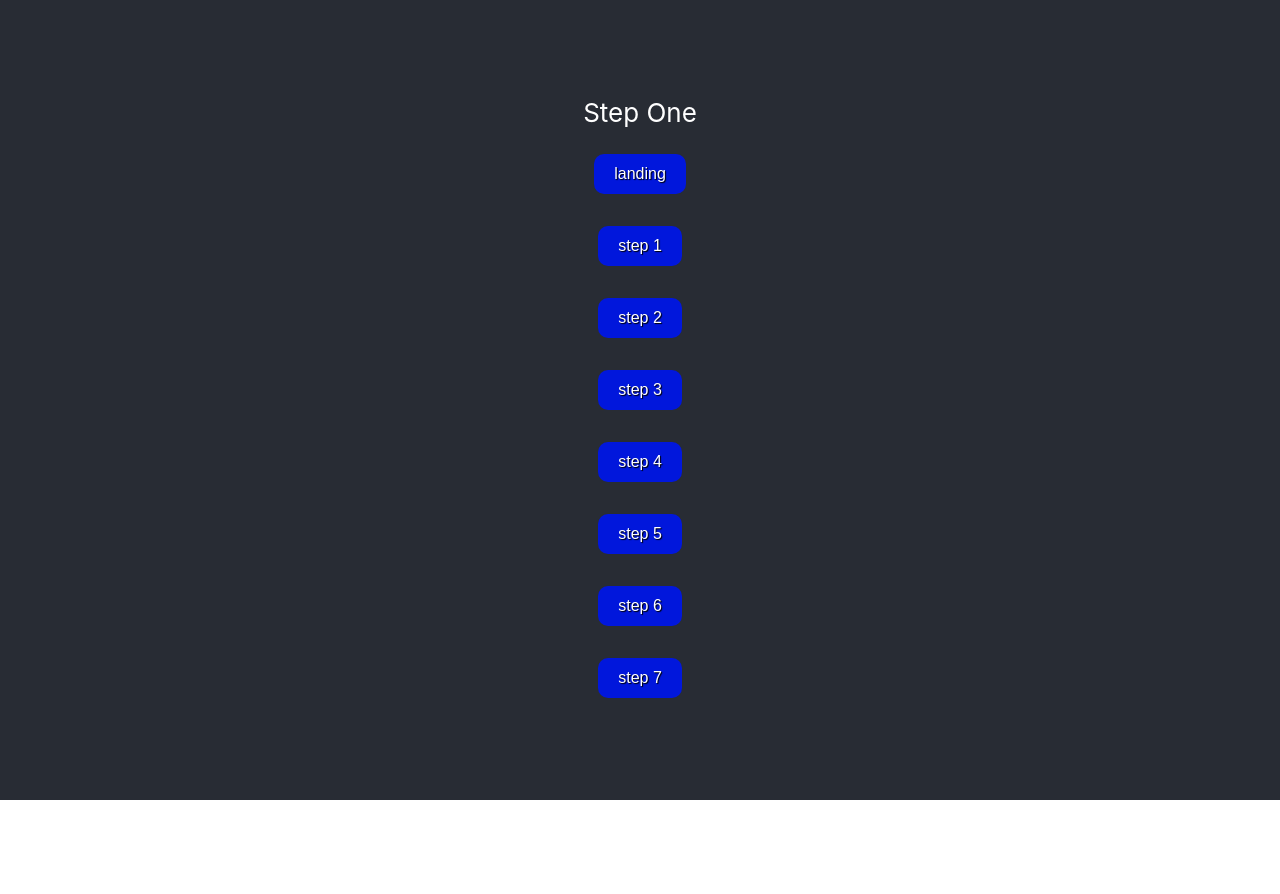
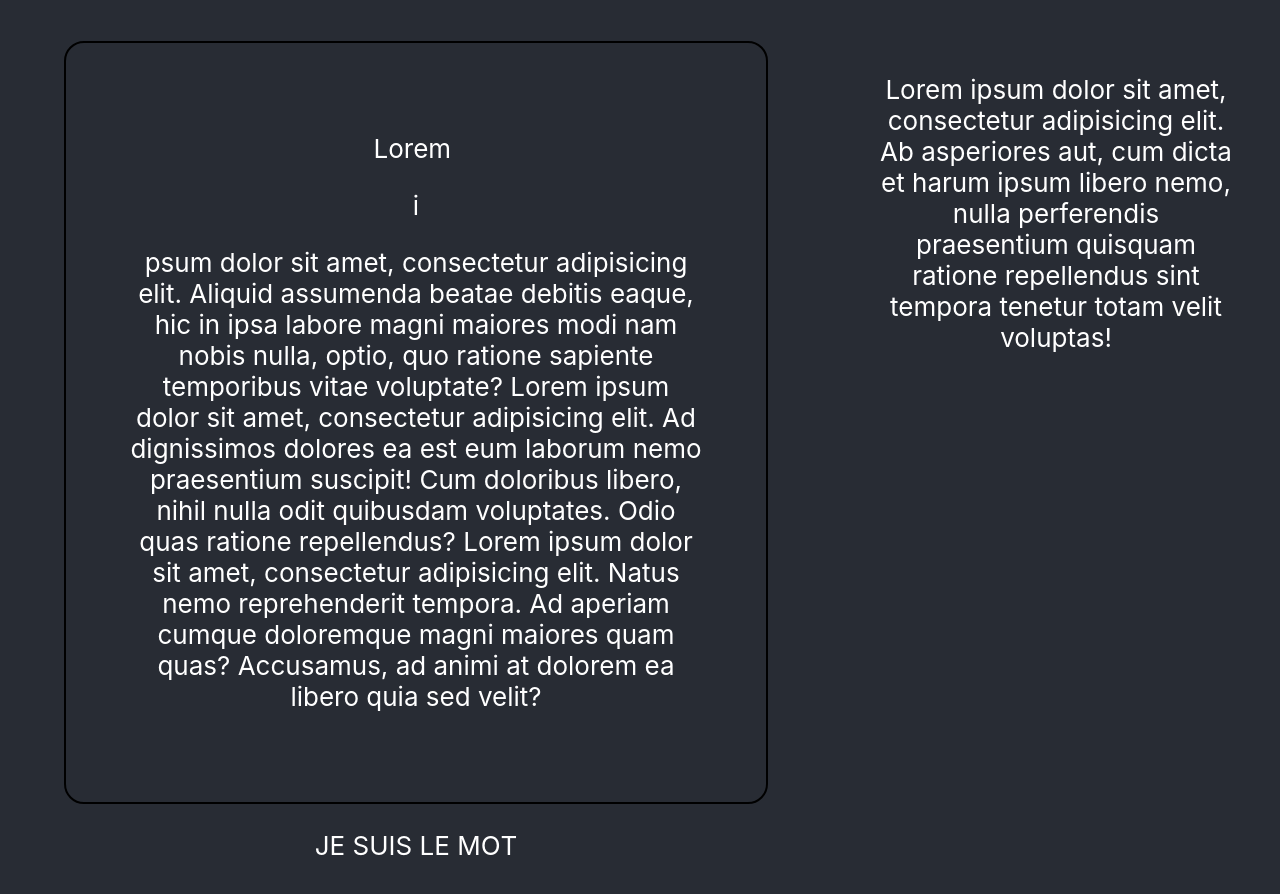
Before and after one commit to ecandotti/webscape-game, a React (Create React App) app: page / in a window 1280 px wide. Both pictures are taken after a click on the button "continuer". Shown: the top 894 px of the page. Before the commit the page ends 800 px from the top, so only its background shows below. Built offline with nearby package versions, Linux system fonts and the light colour scheme.

Commit message:
step one

```diff
--- a/src/App.js
+++ b/src/App.js
@@ -26,7 +26,6 @@ export default class App extends React.Component{
 
   render() {
     const { viewId } = this.state;
-
     switch (viewId) {
       case 0:
         return (
--- a/src/Views/StepOne.js
+++ b/src/Views/StepOne.js
@@ -1,5 +1,6 @@
 import React from "react"
 import '../styles/App.css';
+import '../styles/StepOne.css';
 
 export default class StepOne extends React.Component{
     constructor(props) {
@@ -14,16 +15,42 @@ export default class StepOne extends React.Component{
         const { setViewId } = this.props;
         return (
             <div className="App">
-                <p>Step One</p>
-
-                <button onClick={() => setViewId(0)}> landing </button>
-                <button onClick={() => setViewId(1)}> step 1 </button>
-                <button onClick={() => setViewId(2)}> step 2 </button>
-                <button onClick={() => setViewId(3)}> step 3 </button>
-                <button onClick={() => setViewId(4)}> step 4 </button>
-                <button onClick={() => setViewId(5)}> step 5 </button>
-                <button onClick={() => setViewId(6)}> step 6 </button>
-                <button onClick={() => setViewId(7)}> step 7 </button>
+                <div className="StepOneContainer">
+                    <div className="LeftSide">
+                        <div className="TextContainer">
+                            <p className="Text">
+                                Lorem&nbsp;
+                            </p>
+                            <p className="Text" onClick={() => console.log("helo")} >
+                                i
+                            </p>
+                            <p className="Text">
+                                psum dolor sit amet, consectetur adipisicing elit. Aliquid assumenda beatae debitis eaque, hic in ipsa labore magni maiores modi nam nobis nulla, optio, quo ratione sapiente temporibus vitae voluptate?
+                                Lorem ipsum dolor sit amet, consectetur adipisicing elit. Ad dignissimos dolores ea est eum laborum nemo praesentium suscipit! Cum doloribus libero, nihil nulla odit quibusdam voluptates. Odio quas ratione repellendus?
+                                Lorem ipsum dolor sit amet, consectetur adipisicing elit. Natus nemo reprehenderit tempora. Ad aperiam cumque doloremque magni maiores quam quas? Accusamus, ad animi at dolorem ea libero quia sed velit?
+                            </p>
+                        </div>
+                        <div className="GoalWordContainer">
+                            <p>J</p>
+                            <p>E</p>
+                            <p>&nbsp;</p>
+                            <p>S</p>
+                            <p>U</p>
+                            <p>I</p>
+                            <p>S</p>
+                            <p>&nbsp;</p>
+                            <p>L</p>
+                            <p>E</p>
+                            <p>&nbsp;</p>
+                            <p>M</p>
+                            <p>O</p>
+                            <p>T</p>
+                        </div>
+                    </div>
+                    <div className="RightSide">
+                        <p className="DescriptionText">Lorem ipsum dolor sit amet, consectetur adipisicing elit. Ab asperiores aut, cum dicta et harum ipsum libero nemo, nulla perferendis praesentium quisquam ratione repellendus sint tempora tenetur totam velit voluptas!</p>
+                    </div>
+                </div>
             </div>
         )
     }
--- a/src/index.js
+++ b/src/index.js
@@ -8,4 +8,4 @@ ReactDOM.render(
         <App />
     </React.StrictMode>,
     document.getElementById('root')
-)
+);
--- a/src/styles/App.css
+++ b/src/styles/App.css
@@ -57,3 +57,8 @@ button {
   border-radius: 10px;
   background-color: rgb(1, 23, 220);
 }
+
+
+.laClasse {
+
+}
--- /dev/null
+++ b/src/styles/StepOne.css
@@ -0,0 +1,47 @@
+.StepOneContainer {
+    display: flex;
+    flex-direction: row;
+}
+
+.LeftSide {
+    height: 100vh;
+    flex: 6;
+    display: flex;
+    flex-direction: column;
+    justify-content: center;
+    align-items: center;
+    padding: 4rem;
+}
+
+.TextContainer {
+    display: block;
+    flex-direction: column;
+    flex: 6;
+    border: 2px solid #000;
+    border-radius: 20px;
+    align-items: center;
+    justify-content: center;
+    padding: 4rem;
+}
+
+.Text {
+
+}
+
+.GoalWordContainer {
+    flex: 2;
+    display: flex;
+    align-items: center;
+    justify-content: center;
+
+}
+
+.RightSide {
+    flex: 3;
+    padding: 3rem;
+
+}
+
+.DescriptionText {
+
+}
```
